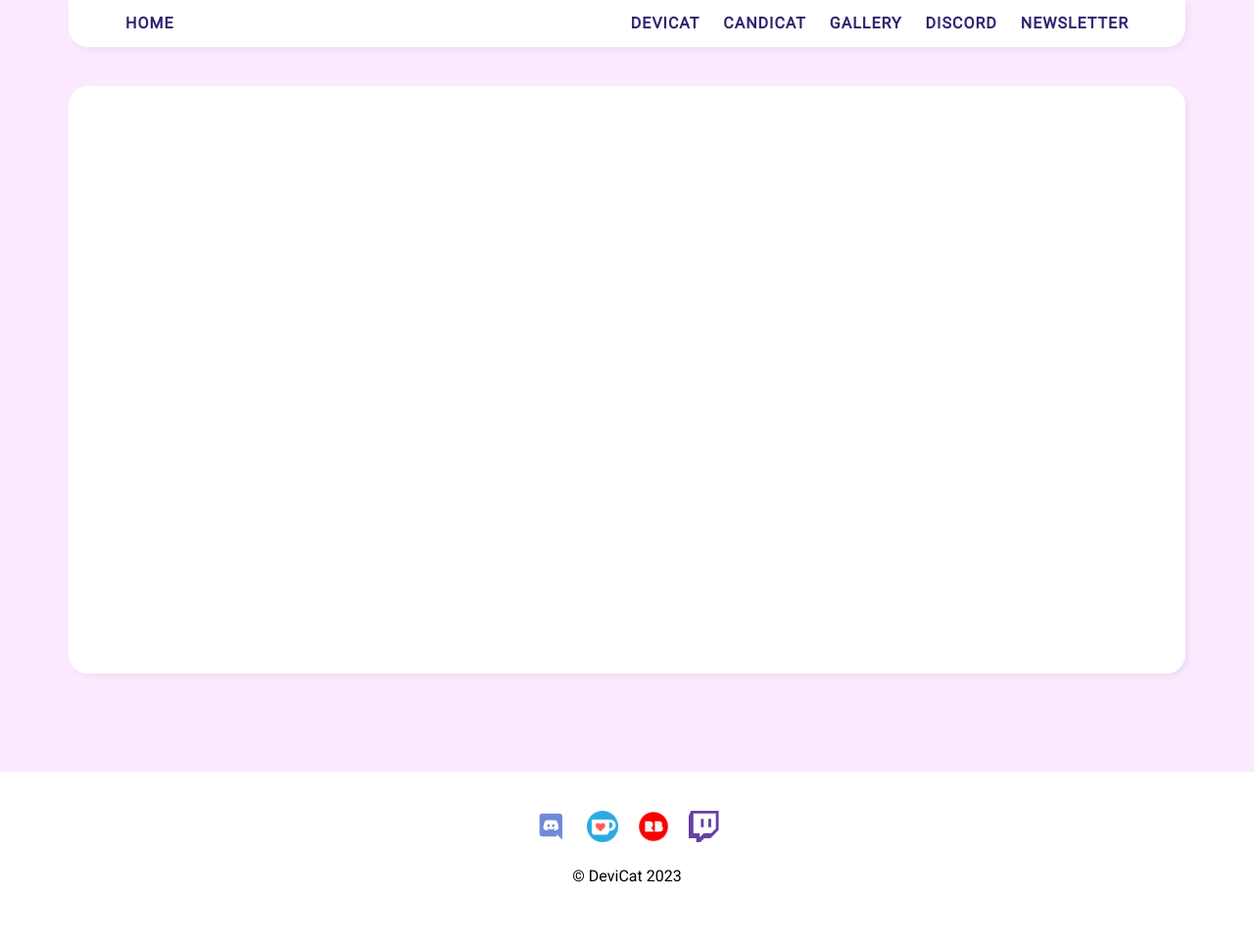
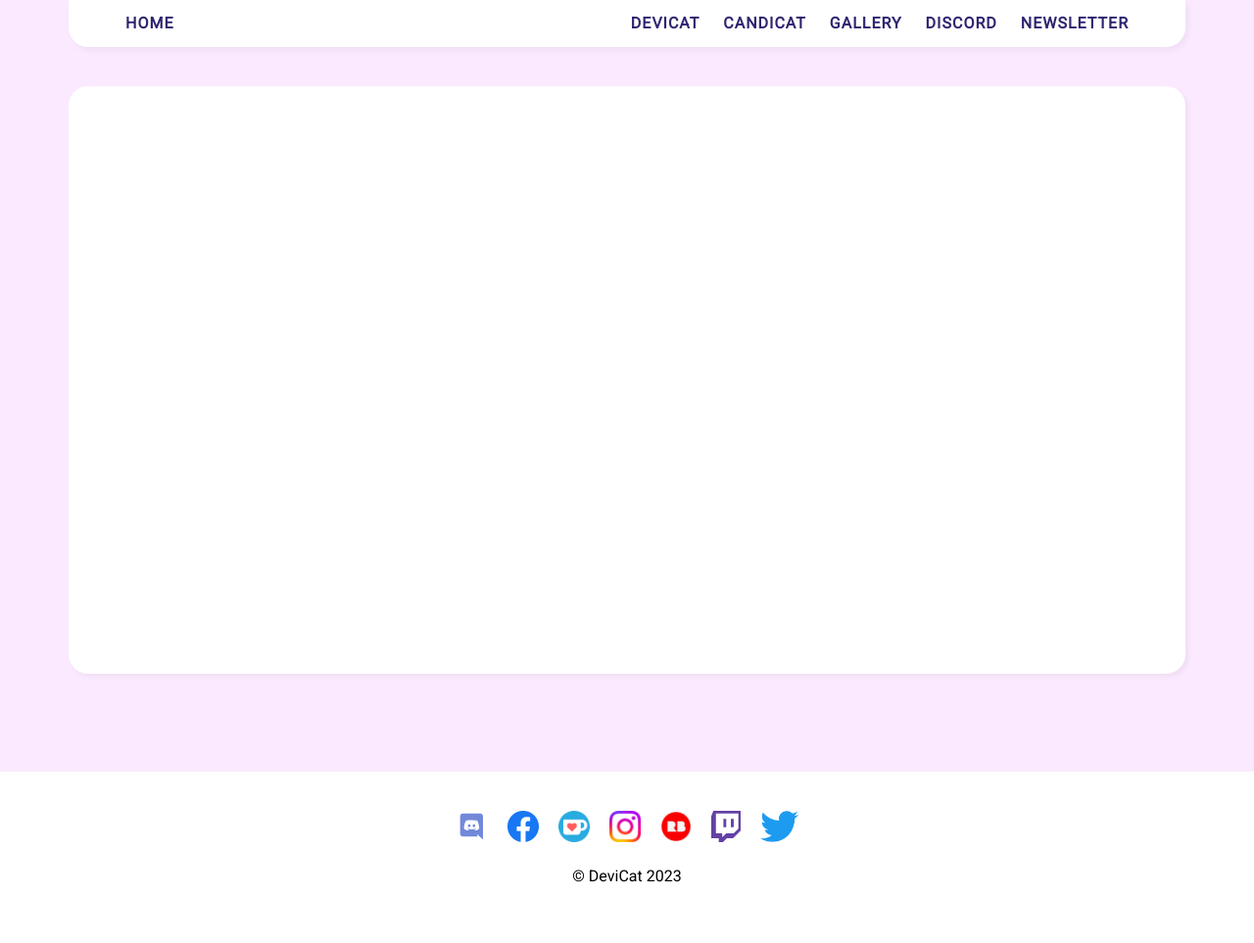
Before and after one commit to DeviCatOutlet/devicatoutlet.github.io, a Jekyll site: the page built from newsletter.md, in a window 1280 px wide. Shown: the whole page at 98% size. Built offline with Jekyll 4.4.1, drawn with Linux system fonts in a browser that asks for light colours; some web fonts are replaced; our own code applies the rules of GitHub Pages for plain Markdown files.

Commit message:
Add social links to footer

```diff
--- a/_layouts/default.html
+++ b/_layouts/default.html
@@ -88,9 +88,12 @@
 <footer>
   <p>
     <a href="https://www.discord.gg/devicat" title="Discord: DeviCat"><svg viewBox="0 0 245 240" fill="#7289DA"><path d="M104.4 103.9c-5.7 0-10.2 5-10.2 11.1s4.6 11.1 10.2 11.1c5.7 0 10.2-5 10.2-11.1.1-6.1-4.5-11.1-10.2-11.1zM140.9 103.9c-5.7 0-10.2 5-10.2 11.1s4.6 11.1 10.2 11.1c5.7 0 10.2-5 10.2-11.1s-4.5-11.1-10.2-11.1z"/><path d="M189.5 20h-134C44.2 20 35 29.2 35 40.6v135.2c0 11.4 9.2 20.6 20.5 20.6h113.4l-5.3-18.5 12.8 11.9 12.1 11.2 21.5 19V40.6c0-11.4-9.2-20.6-20.5-20.6zm-38.6 130.6s-3.6-4.3-6.6-8.1c13.1-3.7 18.1-11.9 18.1-11.9-4.1 2.7-8 4.6-11.5 5.9-5 2.1-9.8 3.5-14.5 4.3-9.6 1.8-18.4 1.3-25.9-.1-5.7-1.1-10.6-2.7-14.7-4.3-2.3-.9-4.8-2-7.3-3.4-.3-.2-.6-.3-.9-.5-.2-.1-.3-.2-.4-.3-1.8-1-2.8-1.7-2.8-1.7s4.8 8 17.5 11.8c-3 3.8-6.7 8.3-6.7 8.3-22.1-.7-30.5-15.2-30.5-15.2 0-32.2 14.4-58.3 14.4-58.3 14.4-10.8 28.1-10.5 28.1-10.5l1 1.2c-18 5.2-26.3 13.1-26.3 13.1s2.2-1.2 5.9-2.9c10.7-4.7 19.2-6 22.7-6.3.6-.1 1.1-.2 1.7-.2 6.1-.8 13-1 20.2-.2 9.5 1.1 19.7 3.9 30.1 9.6 0 0-7.9-7.5-24.9-12.7l1.4-1.6s13.7-.3 28.1 10.5c0 0 14.4 26.1 14.4 58.3 0 0-8.5 14.5-30.6 15.2z"/></svg></a>
-    <a href="https://www.ko-fi.com/devicat" title="ko-fi: DeviCatOutlet"><img src="/img/kofilogo.png" alt="ko-fi: devicat"></a>
+    <a href="https://www.facebook.com/devicat.art" title="Facebook: devicat.art"><img src="/img/facebooklogo.png" alt="facebook: devicat.art"></a>
+    <a href="https://www.ko-fi.com/devicat" title="Ko-fi: DeviCat"><img src="/img/kofilogo.png" alt="ko-fi: devicat"></a>
+    <a href="https://www.instagram.com/devicat.art" title="Instagram: devicat.art"><img src="/img/Instagram.png" alt="instagram: devicat.art"></a>
     <a href="https://www.redbubble.com/people/devicatoutlet/shop" title="redbubble: DeviCatOutlet"><img src="/img/redbubbleicon.png" alt="redbubble: DeviCatOutlet"></a>
     <a href="https://www.twitch.tv/devicat" title="Twitch: DeviCat"><svg viewBox="0 0 128 134" fill="#6441a4"><path d="M89,77l-9,23v94h32v17h18l17-17h26l35-35V77H89Zm107,76-20,20H144l-17,17V173H100V89h96v64Zm-20-41v35H164V112h12Zm-32,0v35H132V112h12Z" transform="translate(-80 -77)"/></svg></a>
+    <a href="https://www.twitter.com/devicatart" title="Twitter: devicatart"><img src="/img/Twitter.png" alt="instagram: devicat.art"></a>
   </p>
   <p>&copy; DeviCat 2023</p>
 </footer>
```
Also changed, not shown: img/Instagram.png (added), img/Twitter.png (added), img/tiktok.png (deleted), img/tumblrlogo.png (deleted), img/youtube_social_square_red.png (deleted).
